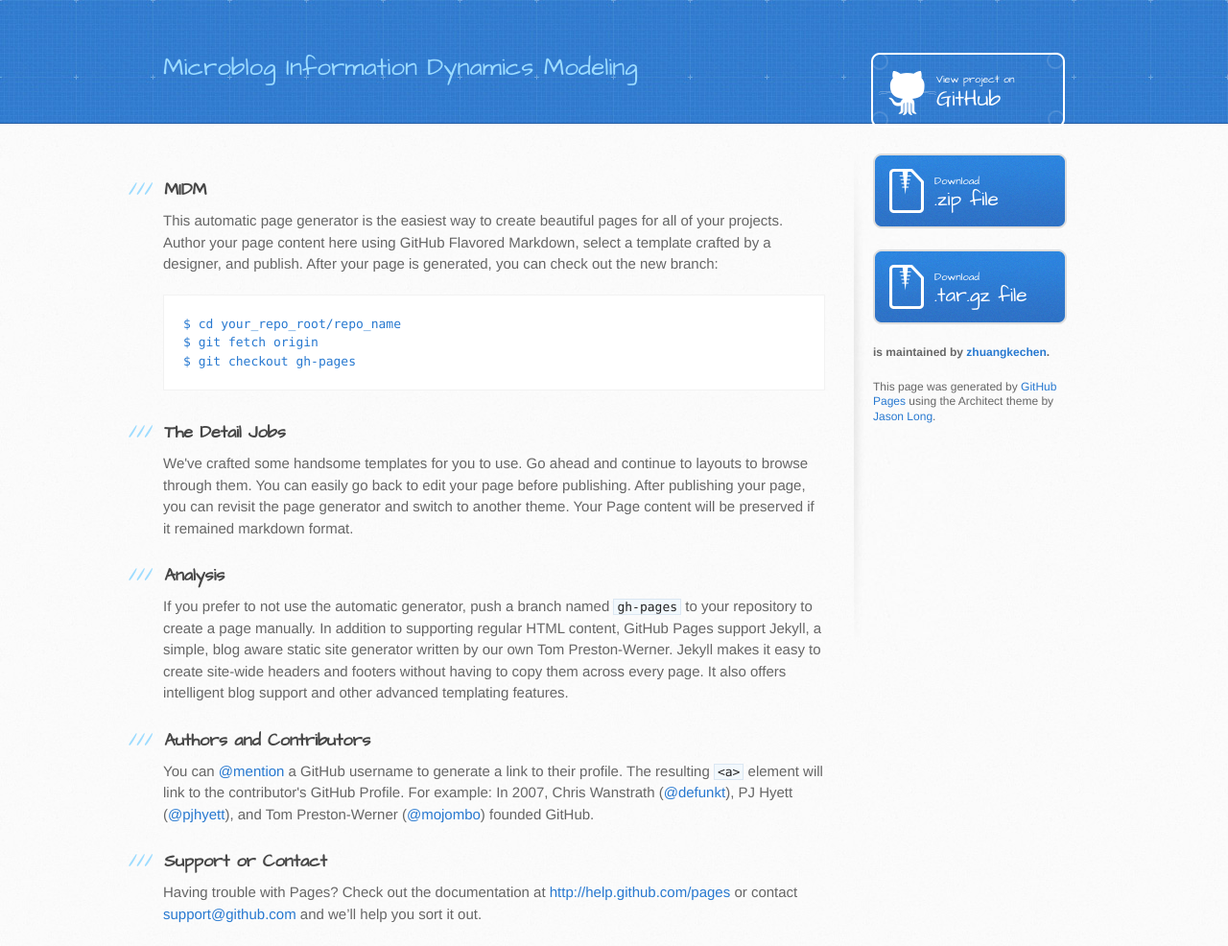
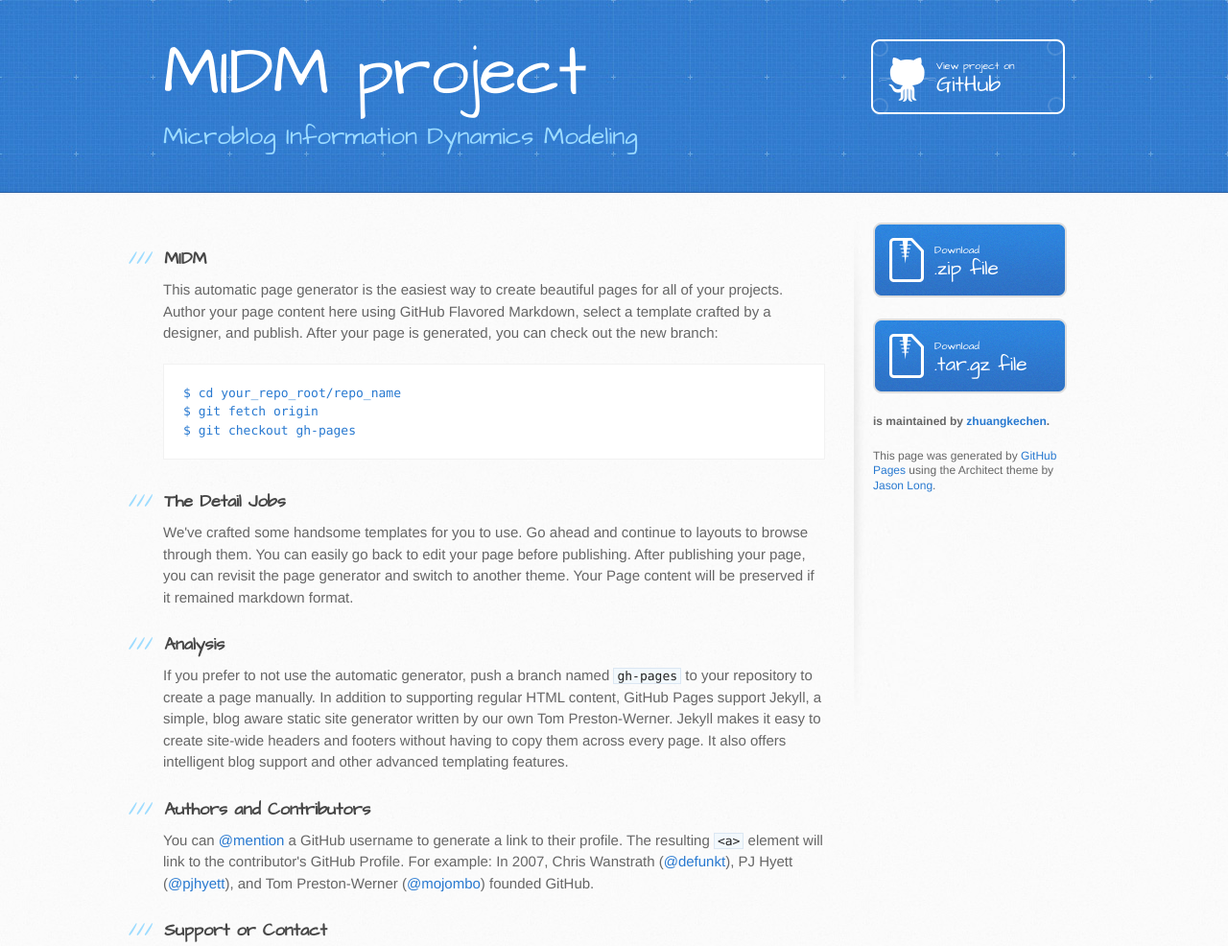
Before and after one commit to zhuangkechen/midm, a plain HTML site: page index.html in a window 1280 px wide. Shown: the top 986 px of the page at 96% size. Drawn offline with Linux system fonts and the light colour scheme.

Commit message:
fix index

```diff
--- a/index.html
+++ b/index.html
@@ -19,7 +19,7 @@
   <body>
     <header>
       <div class="inner">
-        <h1></h1>
+        <h1>MIDM project</h1>
         <h2>Microblog Information Dynamics Modeling</h2>
         <a href="https://github.com/zhuangkechen/midm" class="button"><small>View project on</small>GitHub</a>
       </div>
```
